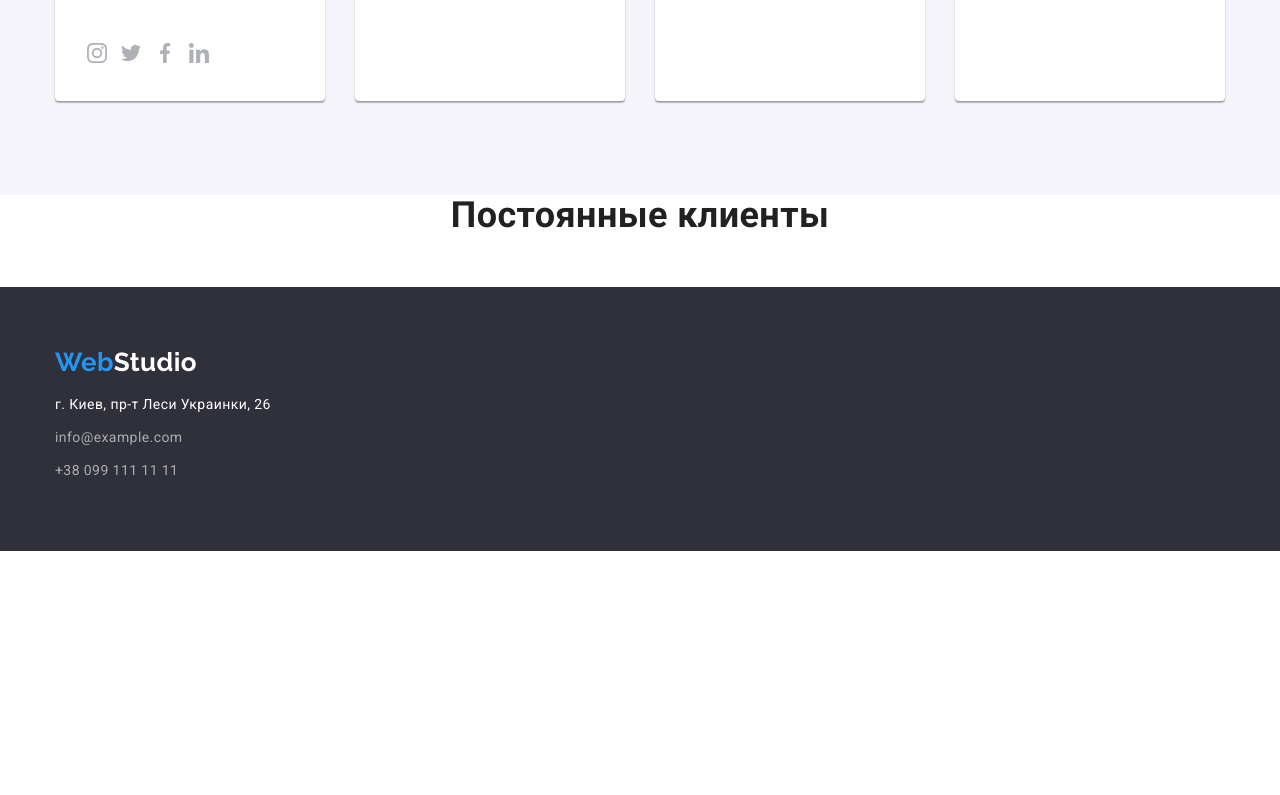
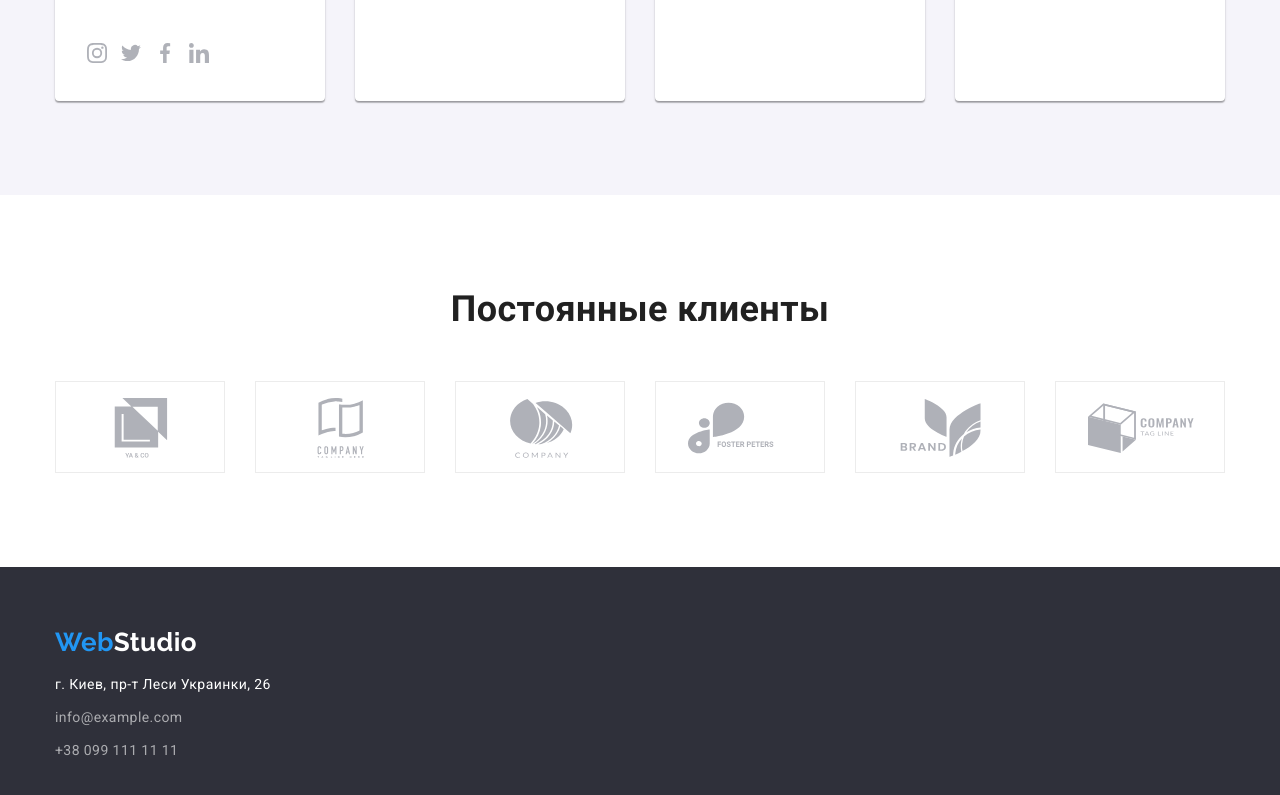
Before and after one commit to Khrystyna-Mia/goit-markup-hw-04, a plain HTML site: page index.html in a window 1280 px wide. Shown: the part 2130-2925 px from the top of the page. Before the commit the page ends 2681 px from the top, so only its background shows below. Drawn offline with nearby package versions, Linux system fonts and the light colour scheme.

Commit message:
Добавила класс клиенты

```diff
--- a/index.html
+++ b/index.html
@@ -168,14 +168,58 @@
     </div>
     </section>
 <!-- Клиенты -->
-    <section>
+    <section class="section">
         <div class="container">
             <h1 class="hide">Клиенты</h1>
             <!-- скрыть -->
             <h2 class="client-title">Постоянные клиенты</h2>
             <ul class="client-list">
-                <li>
+                <li class="client-item">
+                <a class="client-link" href="">
+                    <svg class="client-icon" width="106" height="60">
+                        <use href="./images/sprite.svg#client1"></use>
+                    </svg>
+                </a>
+                </li>
 
+                <li class="client-item">
+                    <a class="client-link" href="">
+                    <svg class="client-icon" width="106" height="60">
+                        <use href="./images/sprite.svg#client2"></use>
+                    </svg>
+                    </a>
+                </li>
+
+                <li class="client-item" >
+                    <a class="client-link" href="">
+                    <svg class="client-icon" width="106" height="60">
+                        <use href="./images/sprite.svg#client3"></use>
+                    </svg>
+                    </a>
+                </li>
+
+                <li class="client-item">
+                    <a class="client-link" href="">
+                    <svg class="client-icon" width="106" height="60">
+                        <use href="./images/sprite.svg#client4"></use>
+                    </svg>
+                    </a>
+                </li>
+
+                <li class="client-item">
+                    <a class="client-link" href="">
+                    <svg class="client-icon" width="106" height="60">
+                        <use href="./images/sprite.svg#client5"></use>
+                    </svg>
+                    </a>
+                </li>
+
+                <li class="client-item">
+                    <a class="client-link" href="">
+                    <svg class="client-icon" width="106" height="60">
+                        <use href="./images/sprite.svg#client6"></use>
+                    </svg>
+                    </a>
                 </li>
             </ul>
         </div>
```
